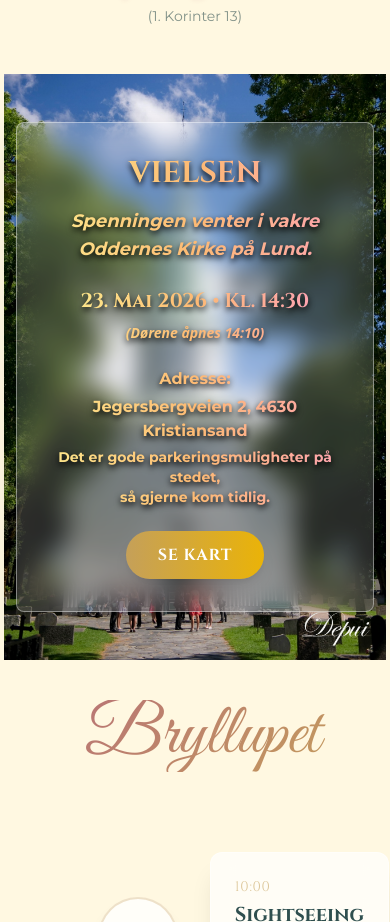
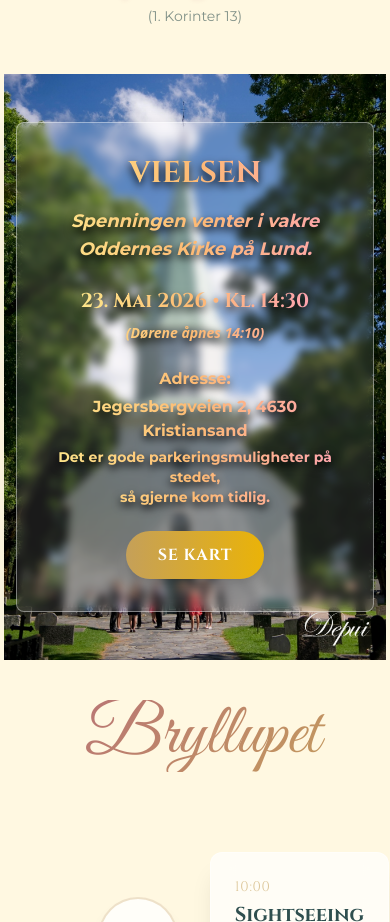
Before and after one commit to danielberling-db/bryllup-final, a React (Vite) app: page / in a window 390 px wide. Shown: the part 1026-1948 px from the top of the page. Built offline with nearby package versions, Linux system fonts and the light colour scheme.

Commit message:
Enhance Church and Intro components for improved visual consistency and responsiveness. Update text shadows and background styles for better readability across devices, and adjust layout for mobile and desktop views.

```diff
--- a/src/components/Church.jsx
+++ b/src/components/Church.jsx
@@ -30,31 +30,31 @@ const Church = () => {
         />
       </div>
 
-      <div className="relative z-10 backdrop-blur-md bg-white/15 border border-white/40 shadow-[0_8px_32px_0_rgba(0,0,0,0.15)] p-8 md:p-12 rounded-lg max-w-sm md:max-w-md text-center mx-auto transition-all duration-300">
+      <div className="relative z-10 backdrop-blur-sm bg-white/10 border border-white/40 shadow-[0_8px_32px_0_rgba(0,0,0,0.15)] p-8 md:p-12 rounded-lg max-w-sm md:max-w-md text-center mx-auto transition-all duration-300">
         <h2
-          className="font-cinzel text-3xl md:text-4xl font-bold mb-4 bg-gradient-to-r from-amber-200 via-orange-300 to-rose-300 bg-clip-text text-transparent drop-shadow-[0_3px_3px_rgba(0,0,0,1)]"
+          className="font-cinzel text-3xl md:text-4xl font-bold mb-4 bg-gradient-to-r from-amber-200 via-orange-300 to-rose-300 bg-clip-text text-transparent drop-shadow-[0_4px_4px_rgba(0,0,0,1)]"
         >
           VIELSEN
         </h2>
 
         <p
-          className="font-montserrat italic mb-4 text-lg font-semibold bg-gradient-to-r from-amber-200 via-orange-300 to-rose-300 bg-clip-text text-transparent drop-shadow-[0_3px_3px_rgba(0,0,0,1)]"
+          className="font-montserrat italic mb-4 text-lg font-semibold bg-gradient-to-r from-amber-200 via-orange-300 to-rose-300 bg-clip-text text-transparent drop-shadow-[0_4px_4px_rgba(0,0,0,1)]"
         >
           Spenningen venter i vakre Oddernes Kirke på Lund.
         </p>
 
         <div className="my-6 space-y-2">
           <p className="font-cinzel text-xl">
-            <span className="font-bold bg-gradient-to-r from-amber-200 via-orange-300 to-rose-300 bg-clip-text text-transparent drop-shadow-[0_3px_3px_rgba(0,0,0,1)]">
+            <span className="font-bold bg-gradient-to-r from-amber-200 via-orange-300 to-rose-300 bg-clip-text text-transparent drop-shadow-[0_4px_4px_rgba(0,0,0,1)]">
               23. Mai 2026 • Kl. 14:30
             </span>
           </p>
-          <p className="text-sm italic font-semibold bg-gradient-to-r from-amber-200 via-orange-300 to-rose-300 bg-clip-text text-transparent drop-shadow-[0_3px_3px_rgba(0,0,0,1)]">
+          <p className="text-sm italic font-semibold bg-gradient-to-r from-amber-200 via-orange-300 to-rose-300 bg-clip-text text-transparent drop-shadow-[0_4px_4px_rgba(0,0,0,1)]">
             (Dørene åpnes 14:10)
           </p>
         </div>
 
-        <div className="my-6 font-montserrat space-y-1 font-semibold bg-gradient-to-r from-amber-200 via-orange-300 to-rose-300 bg-clip-text text-transparent drop-shadow-[0_3px_3px_rgba(0,0,0,1)]">
+        <div className="my-6 font-montserrat space-y-1 font-semibold bg-gradient-to-r from-amber-200 via-orange-300 to-rose-300 bg-clip-text text-transparent drop-shadow-[0_4px_4px_rgba(0,0,0,1)]">
           <p>Adresse:</p>
           <p>Jegersbergveien 2, 4630 Kristiansand</p>
           <p className="text-sm mt-2">
--- a/src/components/Intro.jsx
+++ b/src/components/Intro.jsx
@@ -17,13 +17,23 @@ const Intro = ({ show }) => {
       <div className="relative w-full max-w-[90vw] mx-auto px-4 text-center break-words intro-fade-zoom">
         <h1
           className="
-            font-cinzel font-black tracking-[0.25em] uppercase
-            text-[clamp(1.75rem,7vw,5rem)]
+            font-cinzel font-black tracking-widest uppercase leading-tight
+            text-[clamp(2rem,10vw,5rem)]
             bg-gradient-to-r from-amber-200 via-orange-300 to-rose-300
             bg-clip-text text-transparent drop-shadow-sm
           "
         >
-          BRYLLUPSINVITASJON
+          {/* Mobil: to linjer */}
+          <span className="block md:hidden">
+            BRYLLUPS
+          </span>
+          <span className="block md:hidden">
+            INVITASJON
+          </span>
+          {/* Tablet/PC: én linje */}
+          <span className="hidden md:inline">
+            BRYLLUPSINVITASJON
+          </span>
         </h1>
         <p className="mt-4 font-montserrat text-[clamp(0.875rem,3vw,1.5rem)] text-deep-charcoal/80 tracking-[0.25em] uppercase">
           Svarfrist 1. mars
```
